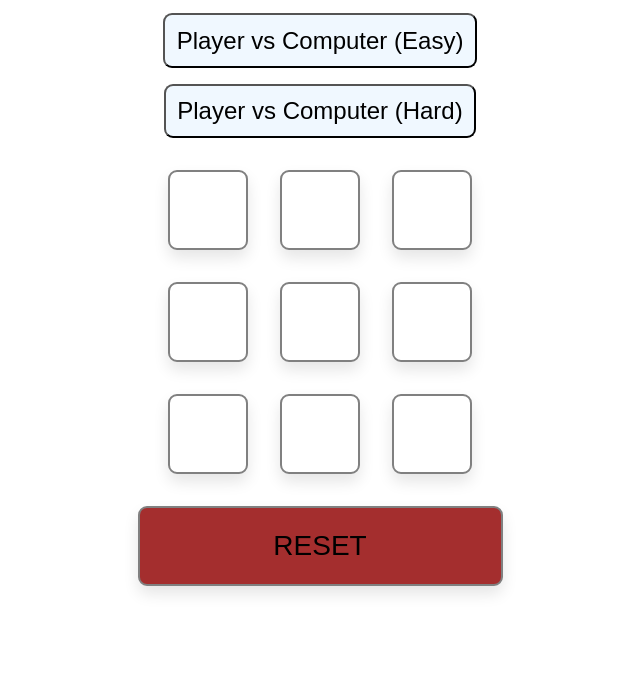
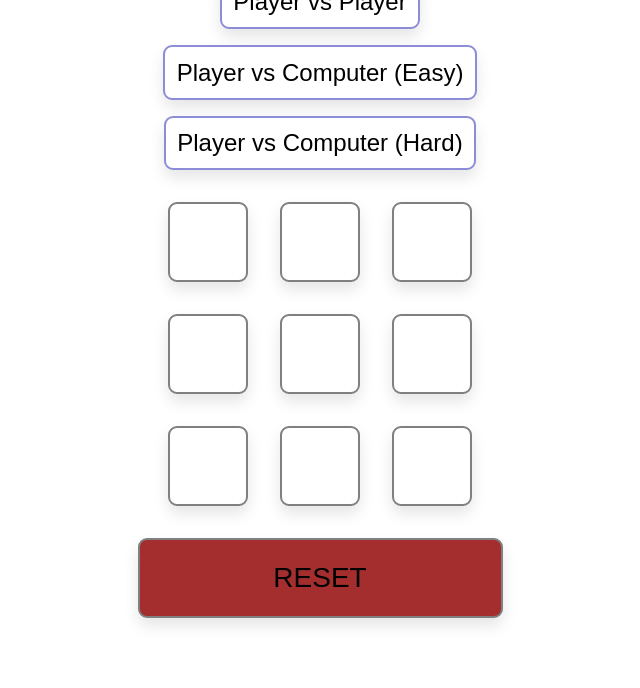
Before and after one commit to arun-esh/tic_tac_toe, a plain HTML site: page index.html in a window 1280 px wide. Shown: the part 112-800 px from the top of the page, without its empty margins (320-960 px from the left). Drawn offline with Linux system fonts and the light colour scheme.

Commit message:
Fix the margin

```diff
--- a/style.css
+++ b/style.css
@@ -7,6 +7,7 @@
 h1 {
   font-size: 3rem;
   text-align: center;
+  margin-top: 2rem;
 }
 
 .difficulty-selection-box {
@@ -22,7 +23,9 @@ h1 {
   padding: 0.7rem;
   font-size: 1.5rem;
   border-radius: 9px;
-  background-color: aliceblue;
+  background-color: white;
+  border: 2px solid rgb(141, 141, 215);
+  box-shadow: 0px 8px 15px rgba(0, 0, 0, 0.1);
 }
 
 .difficulty-selection-box :last-child {
```
